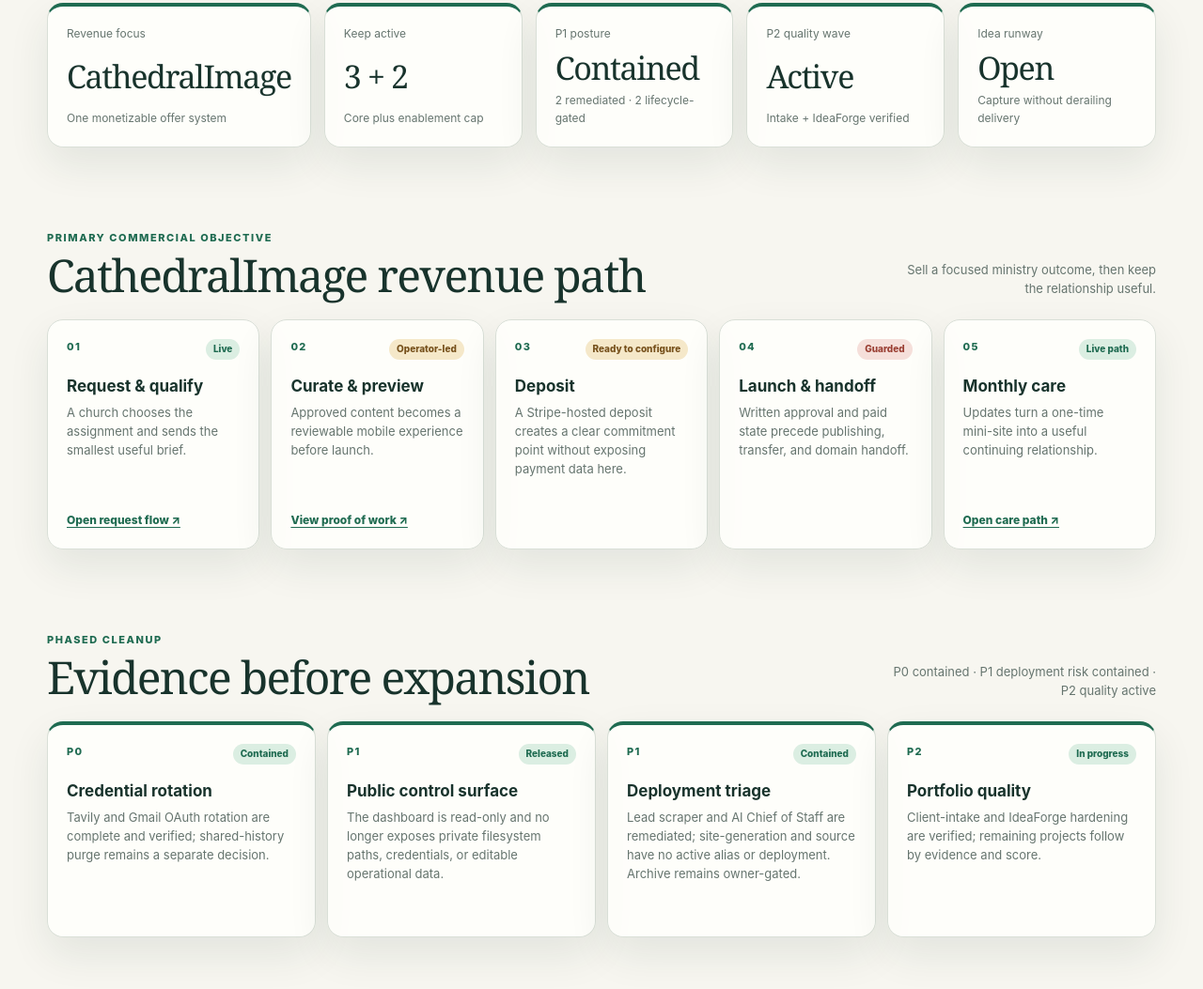
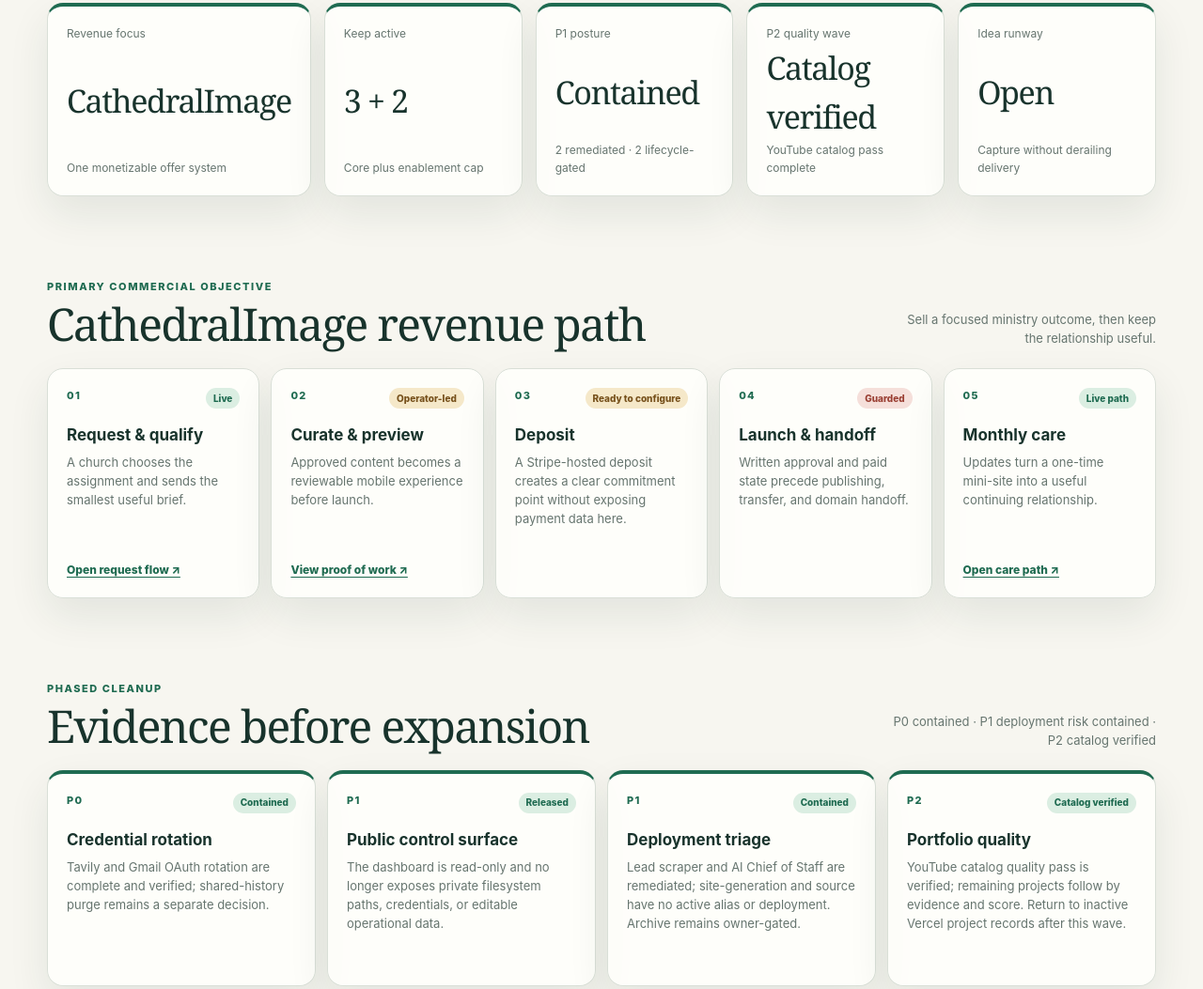
Before and after one commit to cimedia-tech/agency-pipeline-dashboard, a website: page index.html in a window 1280 px wide. Shown: the part 737-1790 px from the top of the page at 94% size. Drawn offline with Linux system fonts and the light colour scheme.

Commit message:
chore: advance p2 catalog quality wave

```diff
--- a/app.js
+++ b/app.js
@@ -3,7 +3,7 @@ const DASHBOARD = Object.freeze({
     { label: "Revenue focus", value: "CathedralImage", detail: "One monetizable offer system", tone: "accent" },
     { label: "Keep active", value: "3 + 2", detail: "Core plus enablement cap", tone: "accent" },
     { label: "P1 posture", value: "Contained", detail: "2 remediated · 2 lifecycle-gated", tone: "accent" },
-    { label: "P2 quality wave", value: "Active", detail: "Intake + IdeaForge verified", tone: "accent" },
+    { label: "P2 quality wave", value: "Catalog verified", detail: "YouTube catalog pass complete", tone: "accent" },
     { label: "Idea runway", value: "Open", detail: "Capture without derailing delivery", tone: "accent" }
   ],
   revenue: [
@@ -17,7 +17,7 @@ const DASHBOARD = Object.freeze({
     { phase: "P0", title: "Credential rotation", detail: "Tavily and Gmail OAuth rotation are complete and verified; shared-history purge remains a separate decision.", status: "Contained", tone: "live" },
     { phase: "P1", title: "Public control surface", detail: "The dashboard is read-only and no longer exposes private filesystem paths, credentials, or editable operational data.", status: "Released", tone: "live" },
     { phase: "P1", title: "Deployment triage", detail: "Lead scraper and AI Chief of Staff are remediated; site-generation and source have no active alias or deployment. Archive remains owner-gated.", status: "Contained", tone: "live" },
-    { phase: "P2", title: "Portfolio quality", detail: "Client-intake and IdeaForge hardening are verified; remaining projects follow by evidence and score.", status: "In progress", tone: "accent" }
+    { phase: "P2", title: "Portfolio quality", detail: "YouTube catalog quality pass is verified; remaining projects follow by evidence and score. Return to inactive Vercel project records after this wave.", status: "Catalog verified", tone: "accent" }
   ],
   triage: [
     { category: "Core", name: "CathedralImage", focus: "Primary ministry mini-site offer", score: 20, lane: "Keep", tone: "live", reason: "Direct revenue path, active production, and the main monetization objective." },
@@ -55,7 +55,8 @@ const DASHBOARD = Object.freeze({
     { name: "CathedralImage mini-sites", status: "Revenue focus", tone: "live", next: "Confirm offer terms and configure payment products only after pricing and production credentials are intentionally approved.", links: [{ label: "Production site", href: "https://www.cathedralimage.com/" }, { label: "Request flow", href: "https://www.cathedralimage.com/start.html" }] },
     { name: "Control center", status: "Live", tone: "live", next: "Live on Vercel; triage view now shows the recommended keep, maintain, pause, and archive-gate lanes.", links: [] },
     { name: "Workspace security", status: "Contained", tone: "live", next: "Tavily and Gmail OAuth rotation are verified. Defer shared-history rewrite until separately approved.", links: [] },
-    { name: "P1 deployment review", status: "Contained", tone: "live", next: "Public runtime risk is contained. Preserve site-generation and source records, then archive only after explicit owner approval and rollback confirmation.", links: [] },
+    { name: "P1 deployment review", status: "Contained", tone: "live", next: "Public runtime risk is contained. Preserve site-generation and source records; return to the Vercel project records after the P2 quality wave, then archive only after explicit owner approval and rollback confirmation.", links: [] },
+    { name: "P2 quality wave", status: "Catalog verified", tone: "live", next: "YouTube Research Catalog passed live interaction, responsive, API, metadata, 404, runtime, test, and production-build checks. Continue through the remaining P2 queue next.", links: [{ label: "Open catalog", href: "https://youtube-subscription-catalog.vercel.app/" }] },
     { name: "New ideas", status: "Open runway", tone: "planned", next: "Capture ideas in the pipeline, then advance only the ones with a clear user, evidence, V1, and revenue or strategic case.", links: [{ label: "Idea lab", href: "https://idea-forge-wheat.vercel.app/" }] }
   ]
 });
--- a/index.html
+++ b/index.html
@@ -54,7 +54,7 @@
       <section class="section-block" aria-labelledby="cleanup-title">
         <div class="section-heading">
           <div><div class="eyebrow">Phased cleanup</div><h2 id="cleanup-title">Evidence before expansion</h2></div>
-          <span class="section-note">P0 contained · P1 deployment risk contained · P2 quality active</span>
+          <span class="section-note">P0 contained · P1 deployment risk contained · P2 catalog verified</span>
         </div>
         <div class="cleanup-grid" id="cleanup-grid"></div>
       </section>
```
